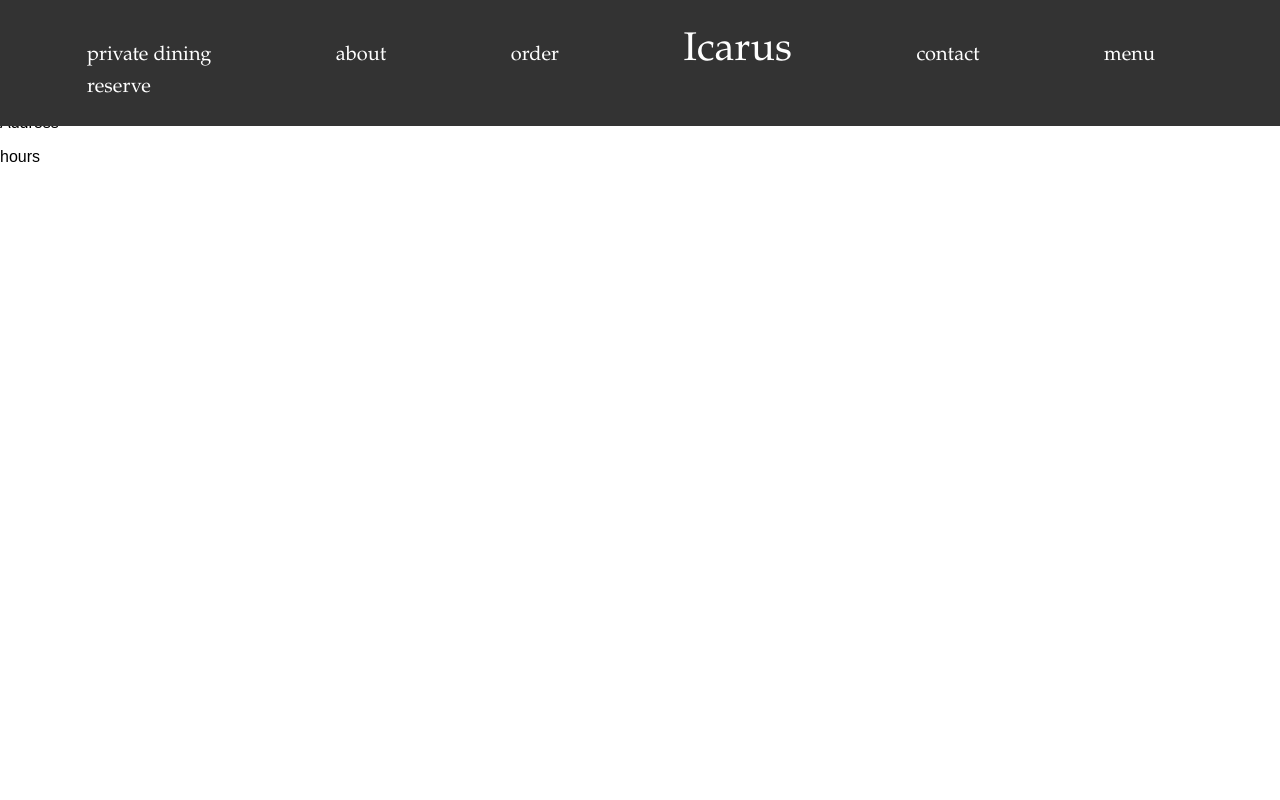
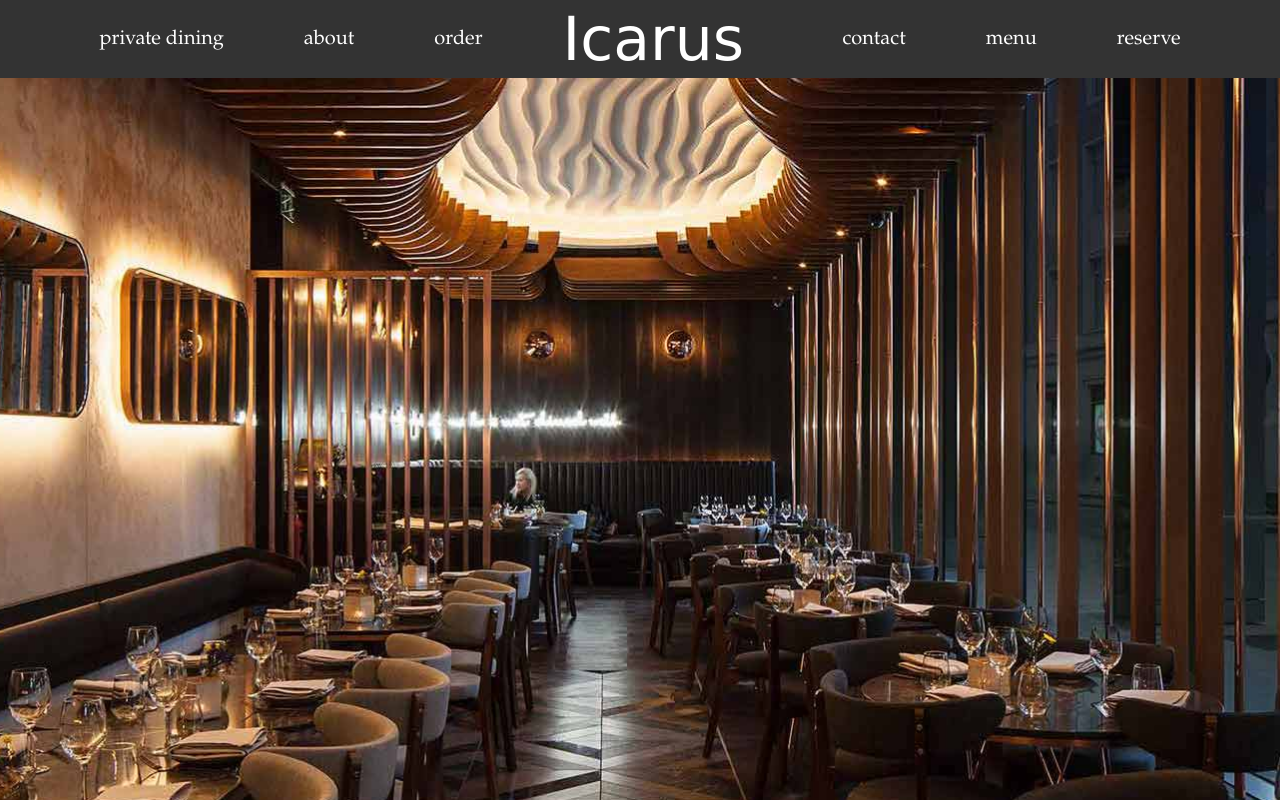
Before and after one commit to amyollomani1/POS_System, a plain HTML site: page index.html in a window 1280 px wide. Drawn offline with Linux system fonts and the light colour scheme.

Commit message:
updated starting page

```diff
--- a/index.css
+++ b/index.css
@@ -1,47 +1,54 @@
-/*Centers "button" in the middle of the page*/
-body {
-  margin: 0;
-  font-family: sans-serif;
+body, html {
+    height: 100%;
+    margin: 0px;
+    padding: 0px;
+    overflow-x: hidden;
 }
 
-.header {
-  margin:0;
-  position: fixed;
-  top: 0;
-  width: 100%;
-  padding: 27px;
-  background-color: #333;
+  .bg {
+    /* The image used */
+    background-image: url("lighting-dramatic-feature-ceiling-dark-wood-slats-white-undulating-soffit-nulty-banner-1.jpg");
+
+    /* Full height */
+    height: 100%;
+
+    /* Center and scale the image nicely */
+    background-position: center;
+    background-repeat: no-repeat;
+    background-size: cover;
 }
 
-.header nav a {
-  margin:0;
-  padding: 60px;
-  display:inline-block, flex;
-  color: inherit; /* Inherit color from header */
-  text-decoration: none; /* Remove underline */
-  color: #fff;
-  font-family: Palatino Linotype;
-  font-size: 20px;
-  text-align: center;
+header{
+    background-color: #333;
+    height:78px;
+}
+nav{
+    display: flex;
+    width: 100%;
+    height:78px;
+    align-items: center;
+    justify-content: center;
+  }
+
+a{
+    text-decoration: none;
+    color: #fff;
+    font-family: Palatino Linotype;
+    font-size: 20px;
+    margin: 0 40px;
+}
+
+.logo{
+    width: 200px;
+    color: #fff;
+    font-family: cursive;
+    font-size: 60px;
 
 }
 
-.header .logo{
-  text-align: center;
-  font-family: Palatino Linotype;
-  font-size: 40px;
-
+footer{
+    padding: 100px;
+    background-color: #333;
+    position: relative;
+    height: 200px;
 }
-main {
-  padding-top: 80px; /* Add space after the header */
-}
-.menu-btn {
-  background-color: #199319;
-  color: white;
-  padding: 15px 25px;
-  text-decoration: none;
-}
-
-.menu-btn:hover {
-  background-color: #223094;
-}
--- a/index.html
+++ b/index.html
@@ -3,26 +3,21 @@
     <head>
         <link rel="stylesheet" href="index.css">
     </head>
-    <body>
-      <header class = "header">
+   <header>
     <nav>
         <a href = "privatedining.html">private dining</a>
         <a href = "about.html">about</a>
         <a href = "order.html">order</a>
-          <a href="index.html" class="logo">Icarus</a>
+        <a href ="index.html" class = "logo">Icarus</a>
         <a href="contact.html">contact</a>
         <a href="menu.html">menu</a>
-          <a href="reserve.html">reserve</a>
+        <a href="test.html">reserve</a>
       </nav>
    </header>
+    <body>
+        <div class="bg"></div>
     </body>
+    <footer>
 
-    <body>
-        <a class="menu-btn" href="menu.html">Open Menu</a>
-
-    </body>
-    <main>
-      <p>Address</p>
-      <p>hours</p>
-    </main>
+    </footer>
 </html>
```
Also changed, not shown: lighting-dramatic-feature-ceiling-dark-wood-slats-white-undulating-soffit-nulty-banner-1.jpg (added). Lines whose indentation alone changed are shown as unchanged.
